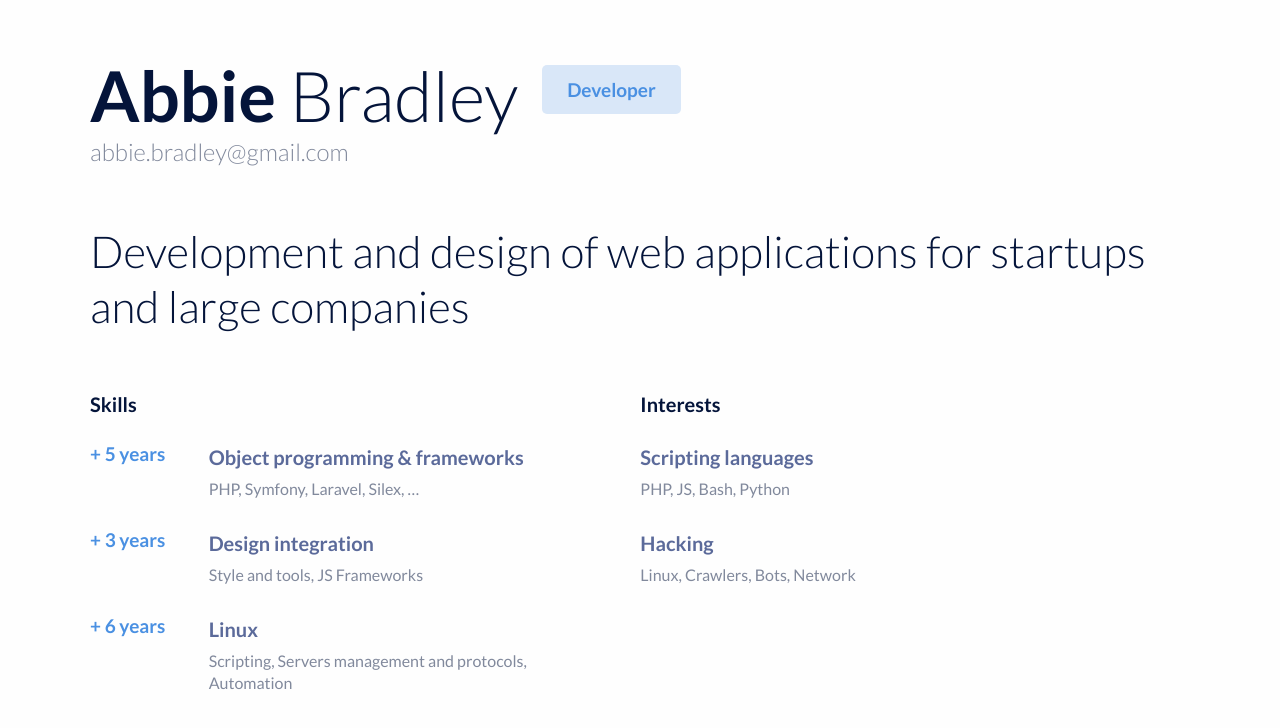
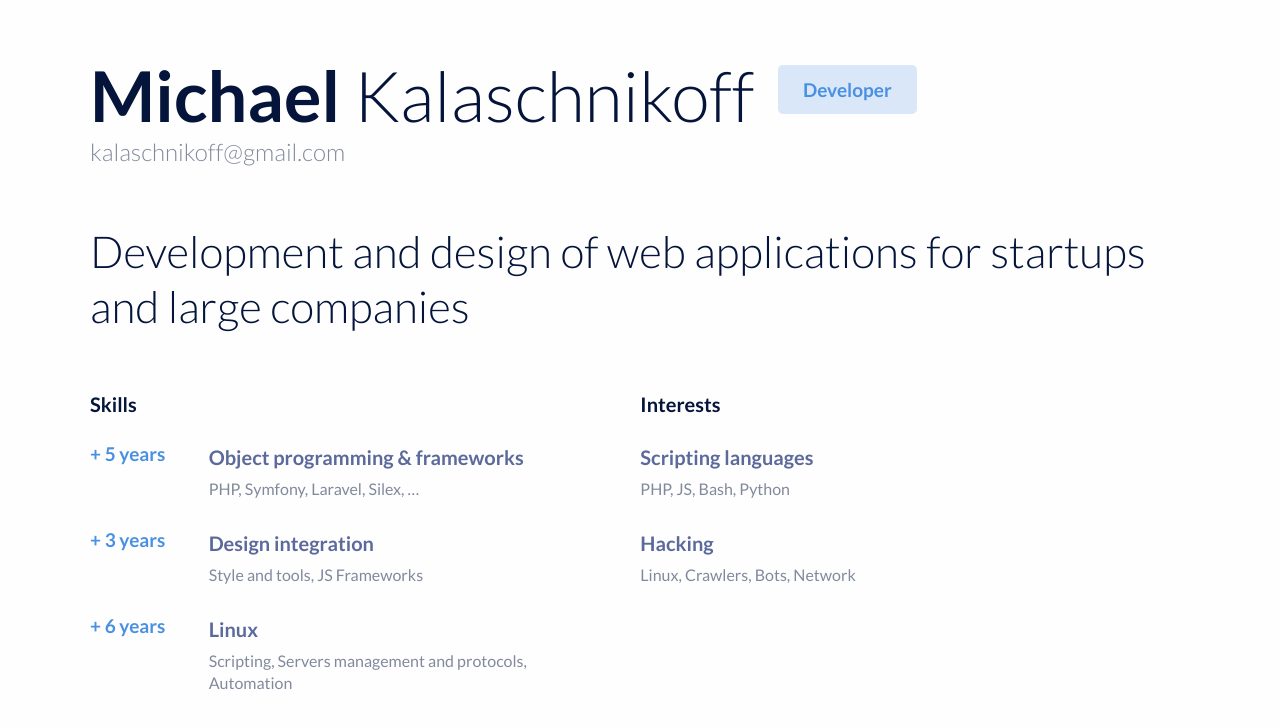
Before and after one commit to Kalaschnikoff/Kalaschnikoff.github.io, a plain HTML site: page index.html in a window 1280 px wide. Shown: the top 728 px of the page. Drawn offline with Linux system fonts and the light colour scheme.

Commit message:
change name

```diff
--- a/index.html
+++ b/index.html
@@ -1,7 +1,7 @@
 <!DOCTYPE html>
 <html>
 <head>
-	<title>Minimal Resume Template</title>
+	<title>Michael Kalaschnikoff - Senior Software Engineer</title>
 	<link rel="stylesheet" type="text/css" href="styles.css">
 	<meta name="viewport" content="width=device-width, initial-scale=1.0">
 </head>
@@ -9,9 +9,9 @@
 
 	<div class="container">
 		<div class="hero">
-			<h1 class="name"><strong>Abbie</strong> Bradley</h1>
+			<h1 class="name"><strong>Michael</strong> Kalaschnikoff</h1>
 			<span class="job-title">Developer</span>
-			<span class="email">abbie.bradley@gmail.com</span>
+			<span class="email">kalaschnikoff@gmail.com</span>
 
 			<h2 class="lead">Development and design of web applications
 for startups and large companies</h2>
```
